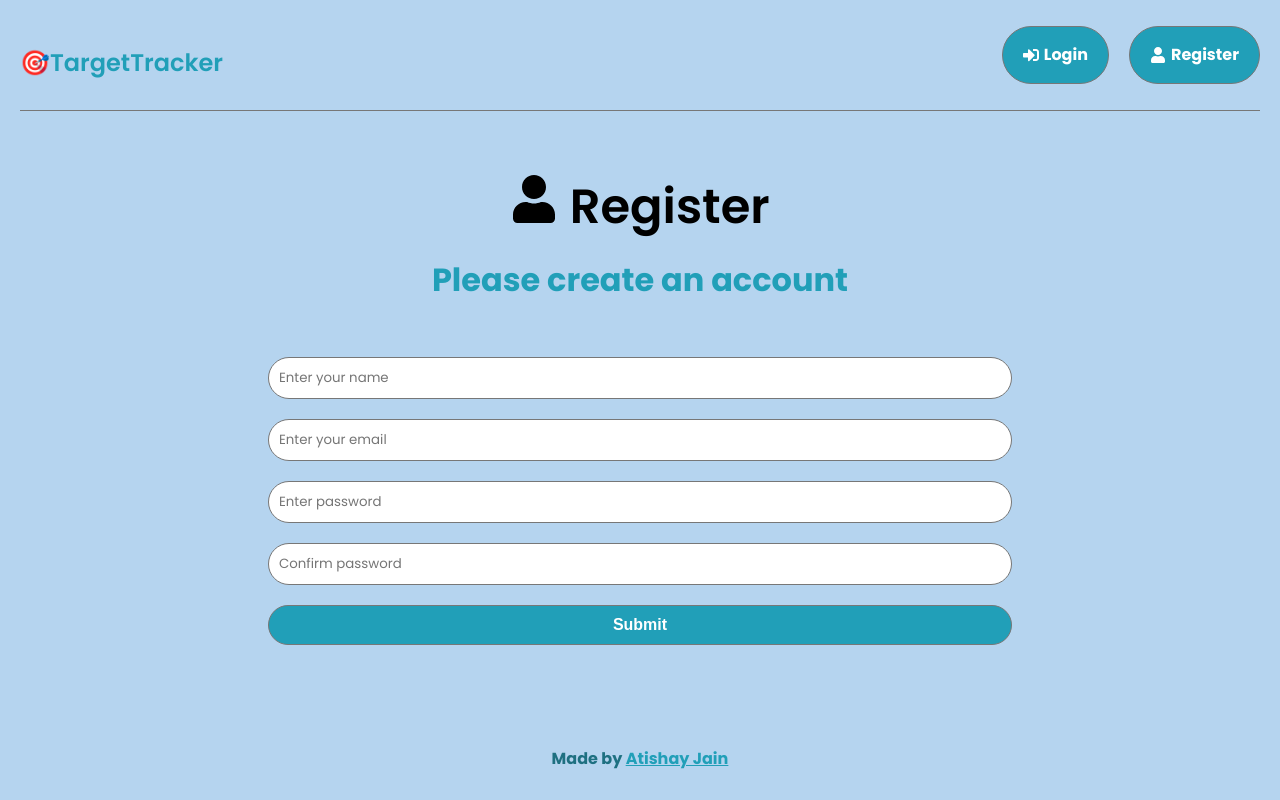
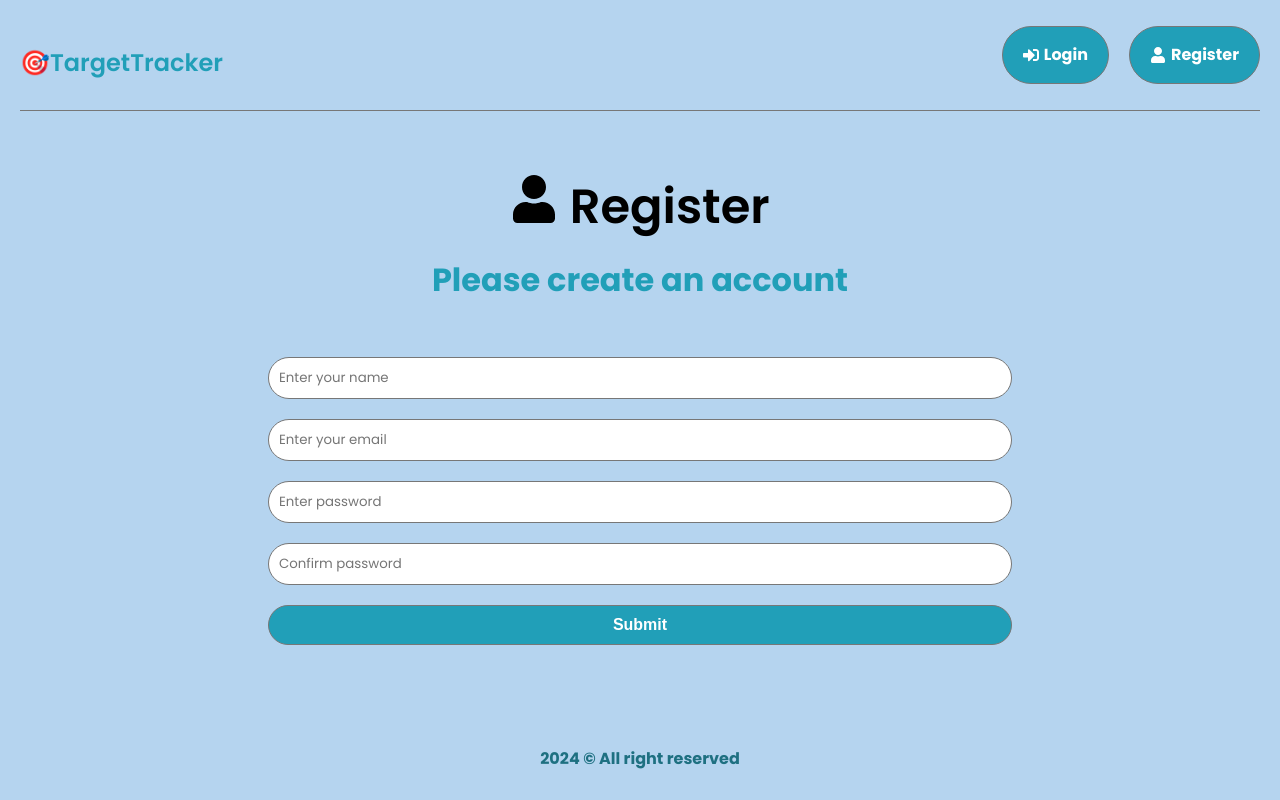
Before and after one commit to WizardingMuggle/TargetTracker, a React (Create React App) app in the folder frontend/: page /register in a window 1280 px wide. Built offline with nearby package versions, Linux system fonts and the light colour scheme.

Commit message:
Update Footer.jsx

```diff
--- a/frontend/src/components/Footer.jsx
+++ b/frontend/src/components/Footer.jsx
@@ -3,7 +3,7 @@ import React from 'react'
 function Footer() {
   return (
     <div className='footer'>
-      <p>Made by <a href='https://its-atishay.vercel.app' target='_blank' rel="noreferrer" className='link'>Atishay Jain</a></p>
+      <p>2024 © All right reserved</p>
     </div>
   )
 }
```
